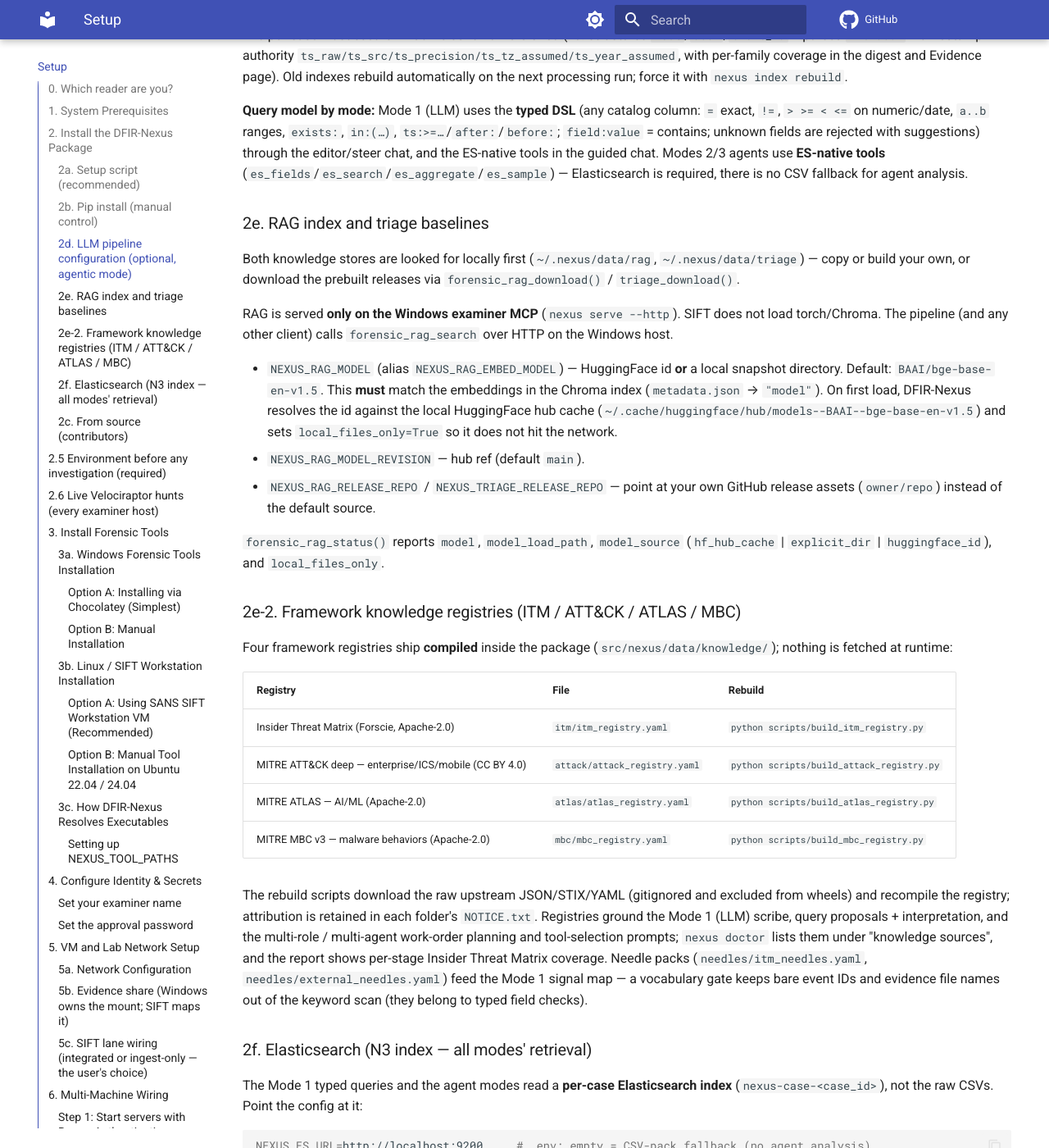
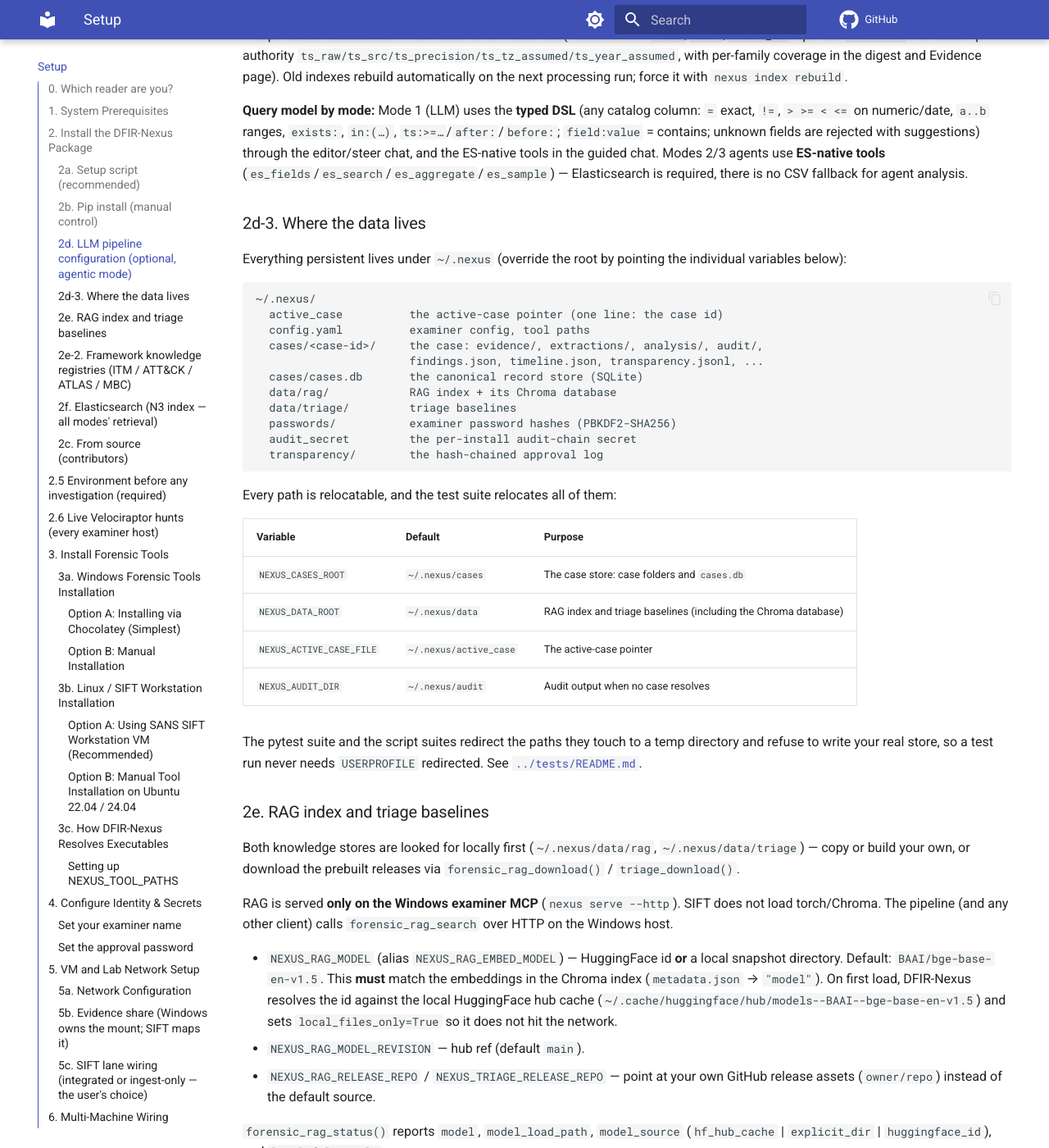
Before and after one commit to Ganron007/DFIR-Nexus, an MkDocs documentation site: the page built from Docs/SETUP.md, in a window 1280 px wide and 1400 px high, scrolled down 6064 px. Shown: the whole window at 82% size. Built offline with MkDocs 1.6.1 and Material for MkDocs 9.7.7, drawn with Linux system fonts in a browser that asks for light colours; comment, search, counter and statistics services are not loaded.

Commit message:
Document where the data lives, and correct the script-suite isolation advice.
SETUP had no account of the ~/.nexus layout and never mentioned NEXUS_DATA_ROOT,
NEXUS_CASES_ROOT, NEXUS_ACTIVE_CASE_FILE or NEXUS_AUDIT_DIR (all verified in
config.py/case_manager.py) - so a reader could not tell where cases or the RAG
index actually go, and could not relocate them.

CONTRIBUTING told contributors to redirect USERPROFILE before running the script
suites. That advice is now obsolete and was misleading: the scripts redirect the
~/.nexus paths they touch themselves and fail if they ever write the real store.

````diff
--- a/Docs/SETUP.md
+++ b/Docs/SETUP.md
@@ -188,6 +188,38 @@ are rejected with suggestions) through the editor/steer chat, and the
 ES-native tools in the guided chat. Modes 2/3 agents use **ES-native tools**
 (`es_fields`/`es_search`/`es_aggregate`/`es_sample`) — Elasticsearch is
 required, there is no CSV fallback for agent analysis.
+
+### 2d-3. Where the data lives
+
+Everything persistent lives under `~/.nexus` (override the root by pointing the
+individual variables below):
+
+```
+~/.nexus/
+  active_case          the active-case pointer (one line: the case id)
+  config.yaml          examiner config, tool paths
+  cases/<case-id>/     the case: evidence/, extractions/, analysis/, audit/,
+                       findings.json, timeline.json, transparency.jsonl, ...
+  cases/cases.db       the canonical record store (SQLite)
+  data/rag/            RAG index + its Chroma database
+  data/triage/         triage baselines
+  passwords/           examiner password hashes (PBKDF2-SHA256)
+  audit_secret         the per-install audit-chain secret
+  transparency/        the hash-chained approval log
+```
+
+Every path is relocatable, and the test suite relocates all of them:
+
+| Variable | Default | Purpose |
+|----------|---------|---------|
+| `NEXUS_CASES_ROOT` | `~/.nexus/cases` | The case store: case folders and `cases.db` |
+| `NEXUS_DATA_ROOT` | `~/.nexus/data` | RAG index and triage baselines (including the Chroma database) |
+| `NEXUS_ACTIVE_CASE_FILE` | `~/.nexus/active_case` | The active-case pointer |
+| `NEXUS_AUDIT_DIR` | `~/.nexus/audit` | Audit output when no case resolves |
+
+The pytest suite and the script suites redirect the paths they touch to a temp
+directory and refuse to write your real store, so a test run never needs
+`USERPROFILE` redirected. See [`../tests/README.md`](../tests/README.md).
 
 ### 2e. RAG index and triage baselines
 
````
Also changed, not shown: CONTRIBUTING.md (+9 -11 lines).
